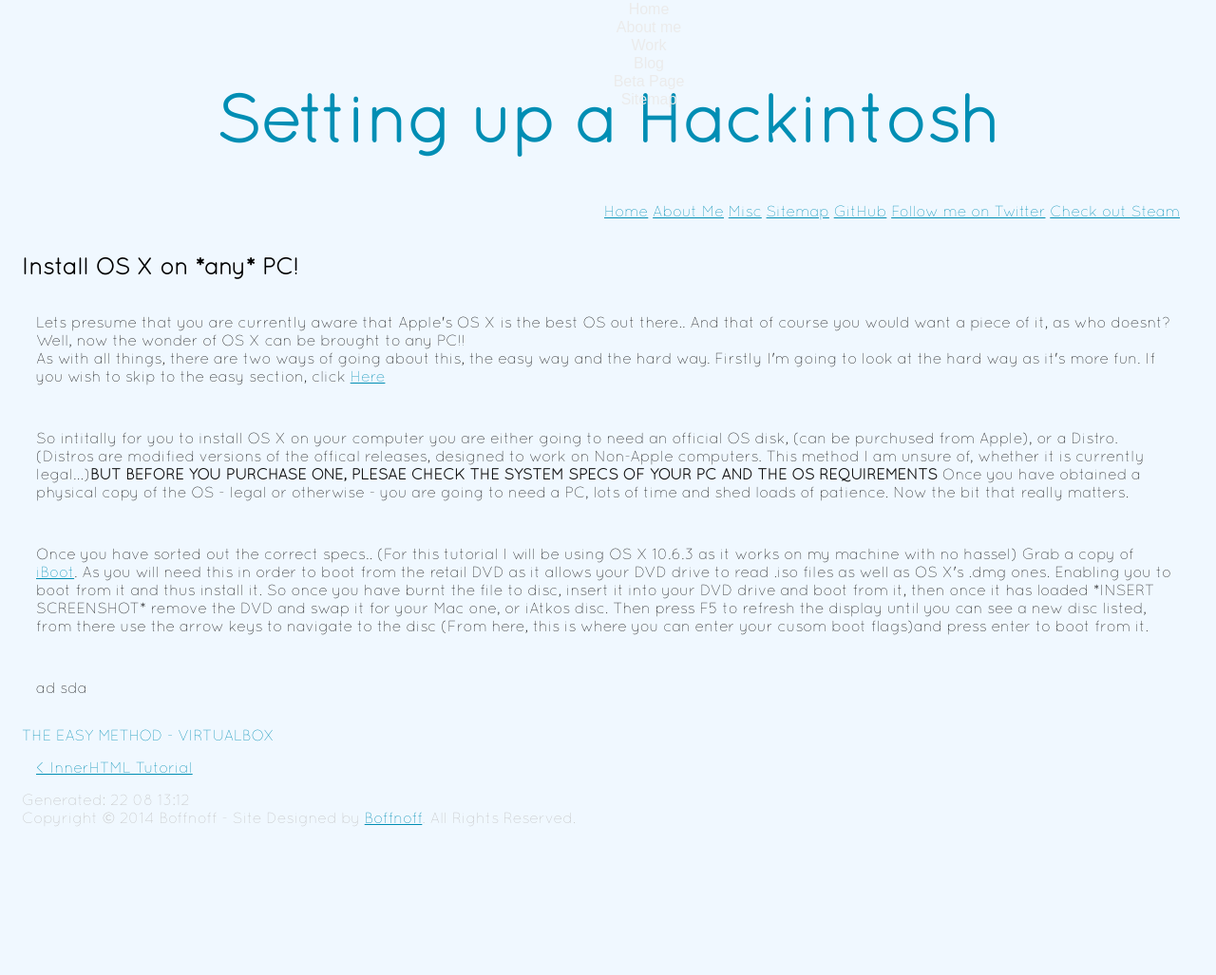
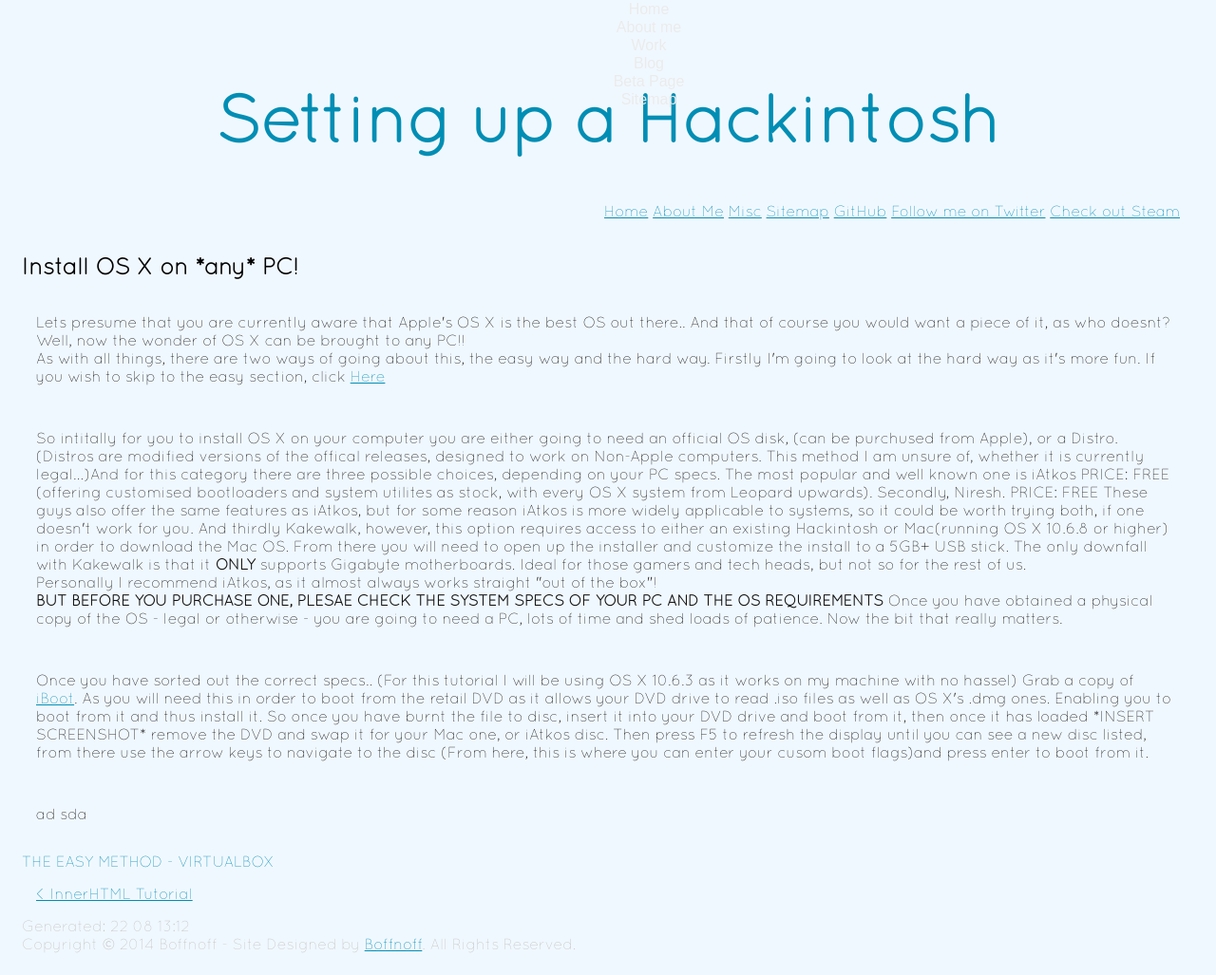
Before and after one commit to boffnoff/boffnoff.github.com, a Jekyll site: the page built from _posts/2014-07-08-install-os-x-on-any-pc.html, in a window 1280 px wide and 1027 px high. Shown: the whole window at 95% size. Built offline with Jekyll 4.4.1, drawn with Linux system fonts in a browser that asks for light colours; comment, search, counter and statistics services are not loaded.

Commit message:
started to actauly write this, after all of the pain i've been going through|

```diff
--- a/_posts/2014-07-08-install-os-x-on-any-pc.html
+++ b/_posts/2014-07-08-install-os-x-on-any-pc.html
@@ -28,11 +28,20 @@
 <p>
    So intitally for you to install OS X on your computer you are either going to need an official OS disk, (can be purchused from Apple), or a
     Distro. (Distros are modified versions of the offical releases, designed to work on Non-Apple computers. This method I am unsure of, whether
-    it is currently legal...)<b>BUT BEFORE YOU PURCHASE ONE, PLESAE CHECK THE SYSTEM SPECS OF YOUR PC AND THE OS REQUIREMENTS</b>
+    it is currently legal...)And for this category there are three possible choices, depending on your PC specs. The most popular and well known one is
+    iAtkos PRICE: FREE (offering customised bootloaders and system utilites as stock, with every OS X system from Leopard upwards). Secondly, Niresh.
+    PRICE: FREE These guys also offer the same features as iAtkos, but for some reason iAtkos is more widely applicable to systems, so it could be
+    worth trying both, if one doesn't work for you. And thirdly Kakewalk, however, this option requires access to either an existing Hackintosh or
+    Mac(running OS X 10.6.8 or higher) in order to download the Mac OS. From there you will need to open up the installer and customize the install
+    to a 5GB+ USB stick. The only downfall with Kakewalk is that it <b>ONLY</b> supports Gigabyte motherboards. Ideal for those gamers and tech heads,
+    but not so for the rest of us.
+    <br>
+    Personally I recommend iAtkos, as it almost always works straight "out of the box"!
+    <br>
+
+    <b>BUT BEFORE YOU PURCHASE ONE, PLESAE CHECK THE SYSTEM SPECS OF YOUR PC AND THE OS REQUIREMENTS</b>
     Once you have obtained a physical copy of the OS - legal or otherwise - you are going to need a PC, lots of time
     and shed loads of patience. Now the bit that really matters.
-
-
     </p>
 
 
```
